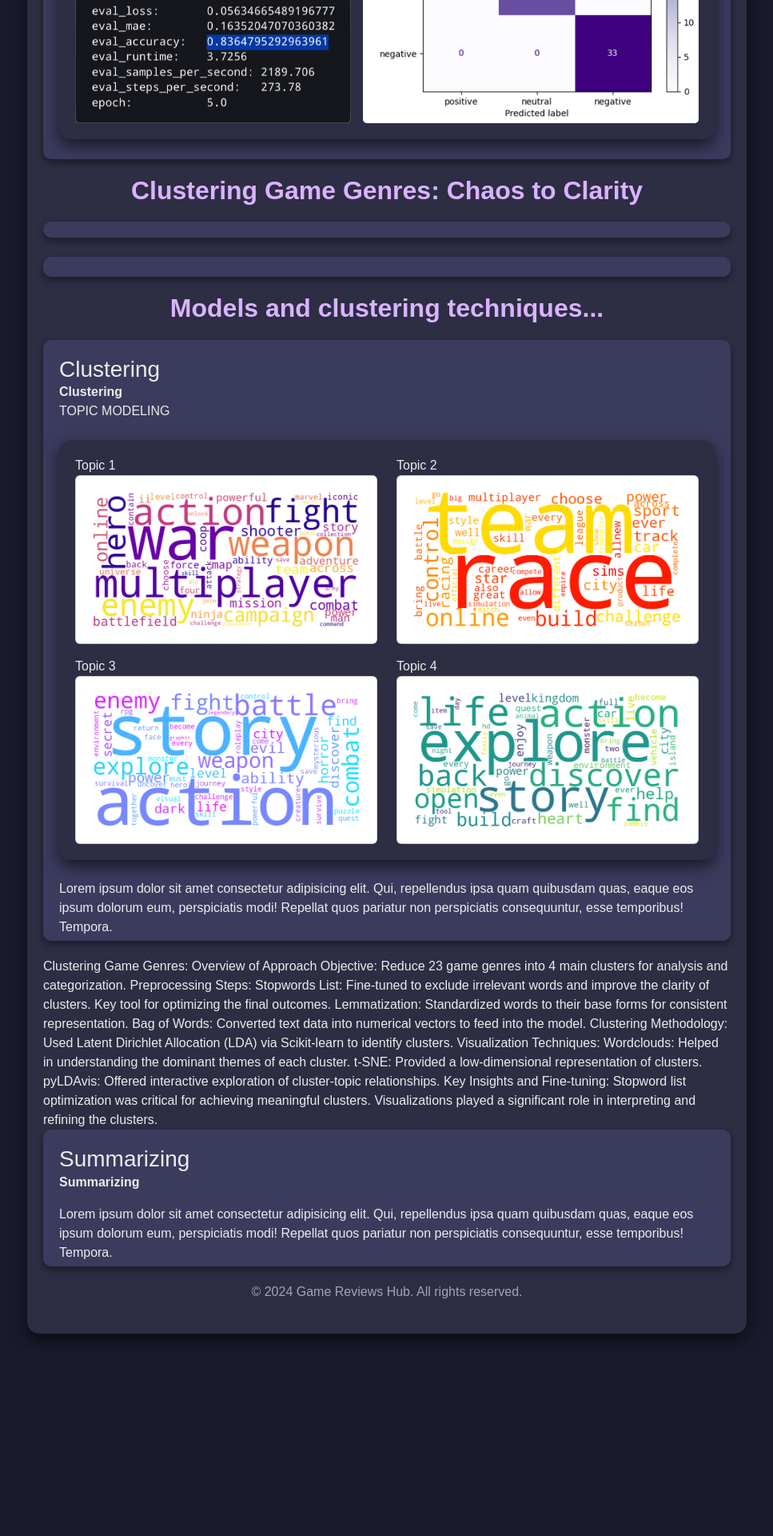
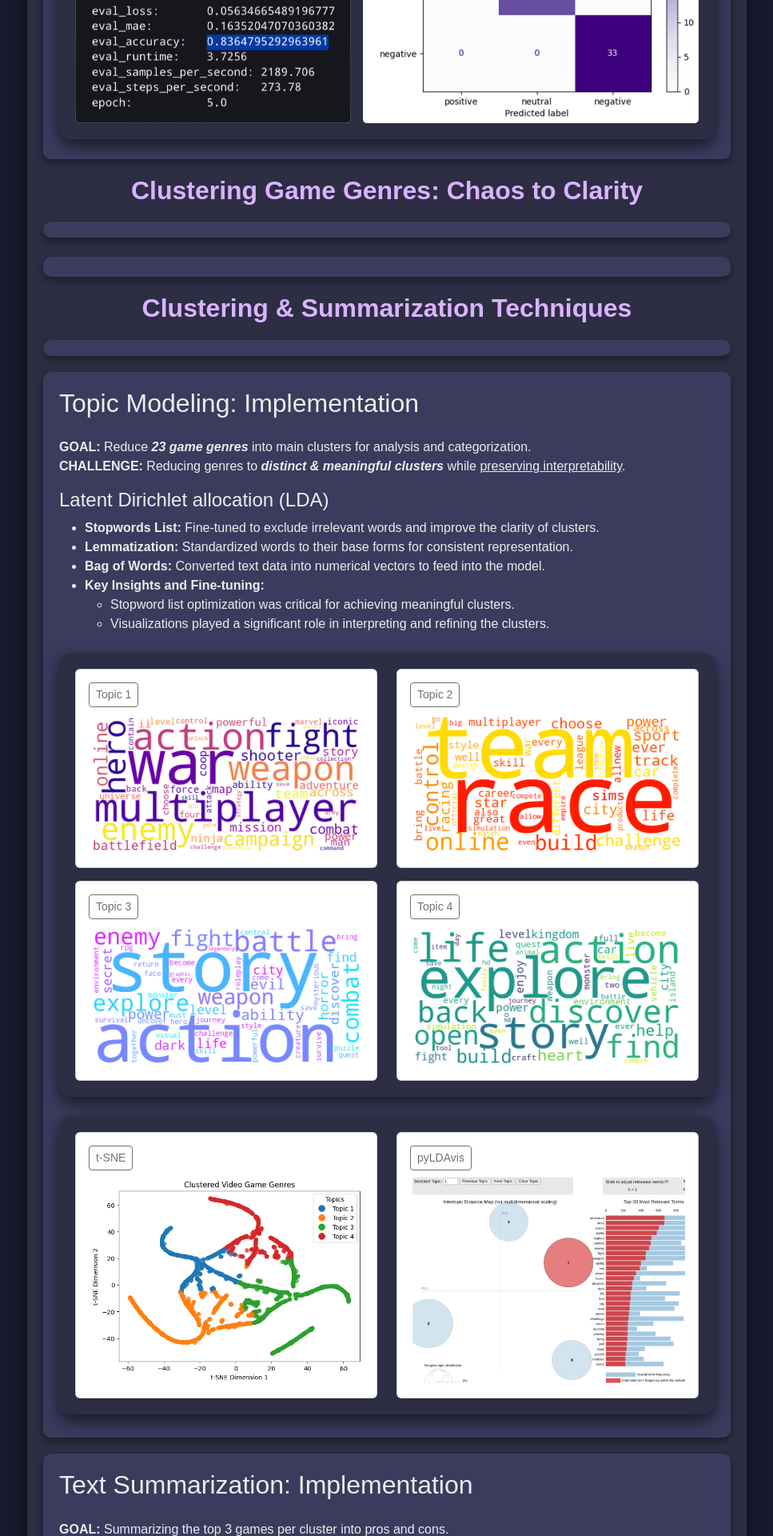
Before and after one commit to Senimtra/robo-reviews, a Django app: template core/templates/index.html in a window 1280 px wide. Shown: the part 1800-3720 px from the top of the page at 80% size, without its empty margins (156-1123 px from the left). Before the commit the page ends 3477 px from the top, so only its background shows below. Run offline with Django 4.2, Linux system fonts and the light colour scheme; the template is opened without the code that fills it, so the values that code supplies are empty.

Commit message:
complete clustering section

```diff
--- a/core/templates/index.html
+++ b/core/templates/index.html
@@ -28,13 +28,13 @@
                         <a class="nav-link" href="#">Home</a>
                     </li>
                     <li class="nav-item">
-                        <a class="nav-link" href="#reviews">Sentiment</a>
+                        <a class="nav-link" href="#sentiment-section">Sentiment</a>
                     </li>
                     <li class="nav-item">
-                        <a class="nav-link" href="#games">Clustering</a>
+                        <a class="nav-link" href="#clustering-section">Clustering</a>
                     </li>
                     <li class="nav-item">
-                        <a class="nav-link" href="#models">Summarization</a>
+                        <a class="nav-link" href="#summarization-section">Summarization</a>
                     </li>
                 </ul>
             </div>
@@ -45,9 +45,9 @@
         <!-- Header Image -->
         <img src="{% static 'images/robo_reviews_header.png' %}" alt="Gaming AI Robot" class="header-image" />
 
-        <h1 class="header-title" id="reviews">BERT-Based Sentiment Binning</h1>
+        <h1 class="header-title" id="sentiment-section">BERT-Based Sentiment Binning</h1>
 
-        <!-- Top Games Section -->
+        <!-- Top Games Cover Section 1 -->
         <div class="top-games">
             <div class="row">
                 {% for image in top_games_image_list_0 %}
@@ -102,7 +102,7 @@
 
         <!-- Sentiment Analysis Section -->
         <div class="body-card">
-            <h2 class="mb-4">Sentiment Analysis Results</h2>
+            <h2 class="mb-4">Sentiment Analysis: Implementation</h2>
             <p><b>GOAL: </b> Classify reviews into <span class="text-success"><b>positive</b></span>, <span
                     class="text-warning"><b>neutral</b></span>, and <span class="text-danger"><b>negative</b></span>
                 sentiments.<br>
@@ -140,9 +140,9 @@
             </div>
         </div>
 
-        <h1 class="header-title" id="games">Clustering Game Genres: Chaos to Clarity</h1>
+        <h1 class="header-title" id="clustering-section">Clustering Game Genres: Chaos to Clarity</h1>
 
-        <!-- Top Games Section -->
+        <!-- Top Games Cover Section 2 -->
         <div class="top-games">
             <div class="row">
                 {% for image in top_games_image_list_1 %}
@@ -209,28 +209,58 @@
             {% endfor %}
         </div>
 
-        <!-- Models Section -->
-        <h1 class="header-title" id="models">Models and clustering techniques...</h1>
+        <!-- Clustering & Summarization Section -->
+        <h1 class="header-title" id="summarization-section">Clustering & Summarization Techniques</h1>
+
+        <!-- Top Games Cover Section 3 -->
+        <div class="top-games">
+            <div class="row">
+                {% for image in top_games_image_list_2 %}
+                <div class="col-1 p-1">
+                    <div><img src="{{ image }}" class="card-img" /></div>
+                </div>
+                {% endfor %}
+            </div>
+        </div>
 
         <!-- Clustering Section -->
         <div class="body-card">
-            <h3 class="card-title">Clustering</h3>
-            <p class="card-title"><b>Clustering</b></p>
-            TOPIC MODELING
+            <h2 class="mb-4">Topic Modeling: Implementation</h2>
+            <p><b>GOAL: </b> Reduce <b><em>23 game genres</em></b> into main clusters for analysis and
+                categorization.<br>
+                <b>CHALLENGE: </b> Reducing genres to <em><b>distinct & meaningful clusters</b></em> while
+                <u>preserving interpretability</u>.
+            </p>
+            <h4>Latent Dirichlet allocation (LDA)</h4>
+            <ul>
+                <li><strong>Stopwords List:</strong> Fine-tuned to exclude irrelevant words and improve the
+                    clarity of clusters.</li>
+                <li><strong>Lemmatization:</strong> Standardized words to their base forms for consistent
+                    representation.</li>
+                <li><strong>Bag of Words:</strong> Converted text data into numerical vectors to feed into
+                    the model.</li>
+                <li><strong>Key Insights and Fine-tuning:</strong>
+                    <ul>
+                        <li>Stopword list optimization was critical for achieving meaningful clusters.</li>
+                        <li>Visualizations played a significant role in interpreting and refining the clusters.</li>
+                    </ul>
+                </li>
+            </ul>
+
             <div class="container my-4">
                 <div class="row">
                     <div class="col-md-6">
-                        <div class="card-title">Topic 1</div>
                         <div class="card">
-                            <div class="card-body">
+                            <div class="card-body topic-visualization">
+                                <div class="btn btn-sm disabled">Topic 1</div>
                                 <img src="{% static 'images/topic_1.png' %}" width="100%" />
                             </div>
                         </div>
                     </div>
                     <div class="col-md-6">
-                        <div class="card-title">Topic 2</div>
                         <div class="card">
-                            <div class="card-body">
+                            <div class="card-body topic-visualization">
+                                <div class="btn btn-sm disabled">Topic 2</div>
                                 <img src="{% static 'images/topic_2.png' %}" width="100%" />
                             </div>
                         </div>
@@ -238,82 +268,67 @@
                 </div>
                 <div class="row mt-3">
                     <div class="col-md-6">
-                        <div class="card-title">Topic 3</div>
                         <div class="card">
-                            <div class="card-body">
+                            <div class="card-body topic-visualization">
+                                <div class="btn btn-sm disabled">Topic 3</div>
                                 <img src="{% static 'images/topic_3.png' %}" width="100%" />
                             </div>
                         </div>
                     </div>
                     <div class="col-md-6">
-                        <div class="card-title">Topic 4</div>
                         <div class="card">
-                            <div class="card-body">
+                            <div class="card-body topic-visualization">
+                                <div class="btn btn-sm disabled">Topic 4</div>
                                 <img src="{% static 'images/topic_4.png' %}" width="100%" />
                             </div>
                         </div>
                     </div>
                 </div>
             </div>
-            <p class="card-text">
-                Lorem ipsum dolor sit amet consectetur adipisicing elit.
-                Qui, repellendus ipsa quam quibusdam quas, eaque eos ipsum
-                dolorum eum, perspiciatis modi! Repellat quos pariatur non
-                perspiciatis consequuntur, esse temporibus! Tempora.
-            </p>
-        </div>
-
-
-        <div>Clustering Game Genres: Overview of Approach
-            Objective:
-
-            Reduce 23 game genres into 4 main clusters for analysis and categorization.
-            Preprocessing Steps:
-
-            Stopwords List:
-
-            Fine-tuned to exclude irrelevant words and improve the clarity of clusters.
-            Key tool for optimizing the final outcomes.
-            Lemmatization:
-
-            Standardized words to their base forms for consistent representation.
-            Bag of Words:
-
-            Converted text data into numerical vectors to feed into the model.
-            Clustering Methodology:
-
-            Used Latent Dirichlet Allocation (LDA) via Scikit-learn to identify clusters.
-            Visualization Techniques:
-
-            Wordclouds:
-            Helped in understanding the dominant themes of each cluster.
-            t-SNE:
-            Provided a low-dimensional representation of clusters.
-            pyLDAvis:
-            Offered interactive exploration of cluster-topic relationships.
-            Key Insights and Fine-tuning:
-
-            Stopword list optimization was critical for achieving meaningful clusters.
-            Visualizations played a significant role in interpreting and refining the clusters.
+            <div class="container my-4">
+                <div class="row">
+                    <div class="col-md-6">
+                        <div class="card">
+                            <div class="card-body topic-visualization">
+                                <div class="btn btn-sm disabled">t-SNE</div>
+                                <img src="{% static 'images/clustering_1.png' %}" width="100%" />
+                            </div>
+                        </div>
+                    </div>
+                    <div class="col-md-6">
+                        <div class="card">
+                            <div class="card-body topic-visualization">
+                                <div class="btn btn-sm disabled">pyLDAvis</div>
+                                <img src="{% static 'images/clustering_2.png' %}" width="100%" />
+                            </div>
+                        </div>
+                    </div>
+                </div>
+            </div>
         </div>
 
         <!-- Summarizing Section -->
         <div class="body-card">
-            <h3 class="card-title">Summarizing</h3>
-            <p class="card-title"><b>Summarizing</b></p>
-            <p></p>
-            <p class="card-text">
-                Lorem ipsum dolor sit amet consectetur adipisicing elit.
-                Qui, repellendus ipsa quam quibusdam quas, eaque eos ipsum
-                dolorum eum, perspiciatis modi! Repellat quos pariatur non
-                perspiciatis consequuntur, esse temporibus! Tempora.
+            <h2 class="mb-4">Text Summarization: Implementation</h2>
+            <p><b>GOAL: </b> Summarizing the top 3 games per cluster into pros and cons.<br>
+                <b>CHALLENGE: </b> Ensuring the summarization processes every game consistently.
             </p>
+            <h4>OpenAI API Integration</h4>
+            <ul>
+                <li><strong>Model Selection:</strong> Focused on improving inference speed.</li>
+                <li><strong>Token Optimization:</strong> Reduced costs and ensured prompt efficiency.</li>
+                <li><strong>Deployment Optimization</strong>
+                    <ul>
+                        <li>HTML Generation: Ensured seamless integration with proper code.</li>
+                        <li>Async Handling & Lazy Loading: Improving response times.</li>
+                    </ul>
+                </li>
+            </ul>
         </div>
 
         <!-- Footer -->
-        <footer>&copy; 2024 Game Reviews Hub. All rights reserved.</footer>
+        <footer>&copy; 2024 Game Reviews - AI Bootcamp Project</footer>
     </div>
-
 
     <!-- External Scripts -->
     <script src="https://cdn.jsdelivr.net/npm/bootstrap@5.3.0-alpha1/dist/js/bootstrap.bundle.min.js"></script>
--- a/static/styles/styles.css
+++ b/static/styles/styles.css
@@ -251,3 +251,8 @@ footer {
 .cluster-topic b {
     color: lightblue;
 }
+
+.topic-visualization img {
+    border-radius: 0.25em;
+    margin-top: 0.5em;
+}
```
Also changed, not shown: core/functions.py (+5 -2 lines), core/views.py (+5 -3 lines), static/images/clustering_1.png (added), static/images/clustering_2.png (added), static/images/favicon.ico (added).
